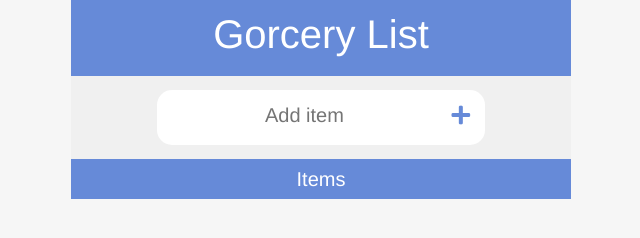
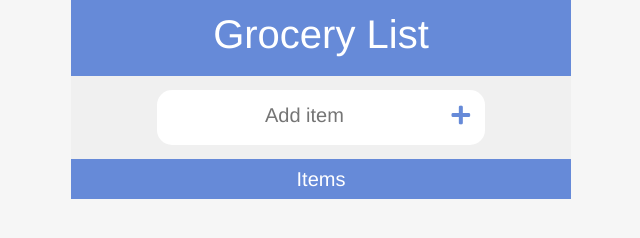
Before and after one commit to Mark-Mulligan/groceryListApp-v1, a plain HTML site: page index.html in a window 1280 px wide. Shown: the full height of the page, 319-959 px from the left. Drawn offline with nearby package versions, Linux system fonts and the light colour scheme.

Commit message:
typo fixed

```diff
--- a/index.html
+++ b/index.html
@@ -19,7 +19,7 @@
 
 <body>
     <div class="title-container">
-        <h1>Gorcery List</h1>
+        <h1>Grocery List</h1>
     </div>
 
     <div class="add-item-wrapper">
```
